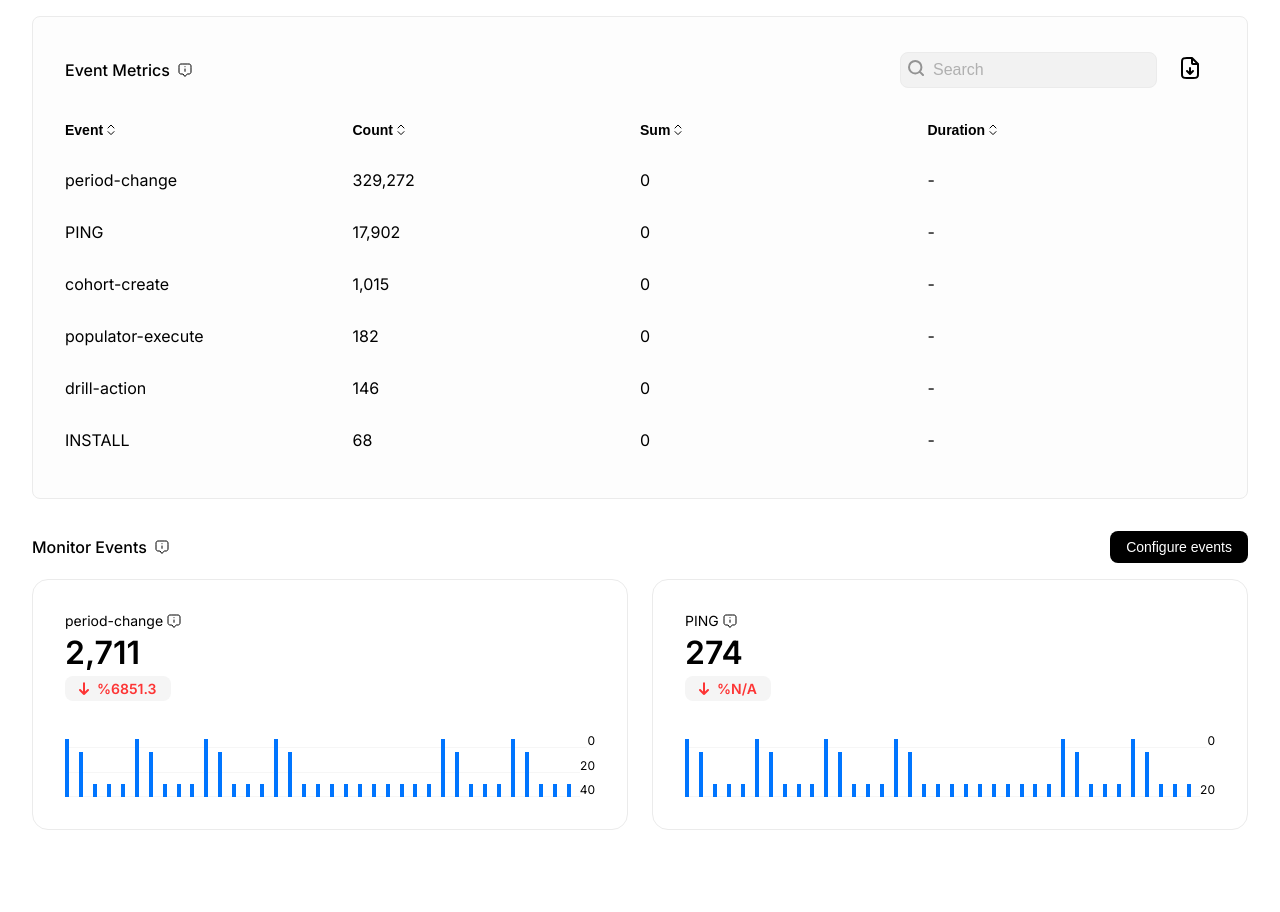
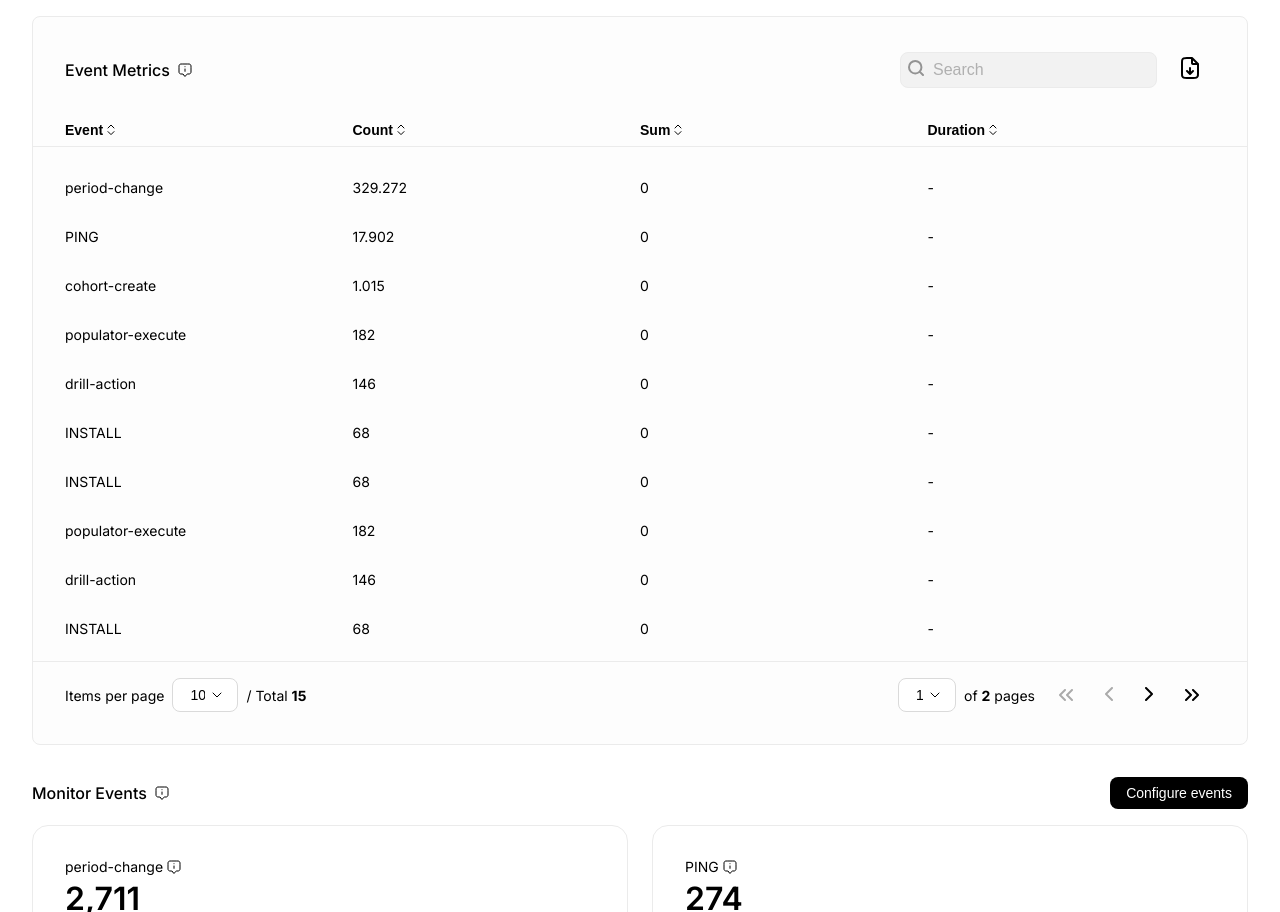
Before and after one commit to erdemuslu/events-overview, a React (Vite) app: page / in a window 1280 px wide. Shown: the part 640-1552 px from the top of the page. Built offline with nearby package versions, Linux system fonts and the light colour scheme.

Commit message:
feat(data-table): add responsive style

```diff
--- a/src/components/button/button.css
+++ b/src/components/button/button.css
@@ -22,3 +22,8 @@
 .button--ghost:hover {
   background-color: #F2F2F2;
 }
+
+.button[disabled] {
+  opacity: .32;
+  pointer-events: none;
+}
--- a/src/components/button/button.jsx
+++ b/src/components/button/button.jsx
@@ -1,10 +1,11 @@
 import "./button.css";
 
-const Button = ({ children, onClick, variant }) => {
+const Button = ({ children, onClick, variant, ...rest }) => {
   return (
     <button
       className={`button${variant ? ` button--${variant}` : ""}`}
       onClick={onClick}
+      {...rest}
     >
       {children}
     </button>
--- a/src/components/data-table/data-table.css
+++ b/src/components/data-table/data-table.css
@@ -1,3 +1,7 @@
+.data-table {
+  font-size: .875rem;
+}
+
 .data-table-action {
   display: flex;
   align-items: center;
@@ -47,7 +51,9 @@
 .data-table-header {
   display: grid;
   padding-inline: 2rem;
+  padding-bottom: .5rem;
   margin-bottom: 1rem;
+  border-bottom: 1px solid #EBEBEB;
 }
 
 .data-table-header button {
@@ -76,3 +82,80 @@
 .data-table-row:hover {
   background-color: #F2FAFF;
 }
+
+.data-table-footer {
+  display: flex;
+  align-items: center;
+  justify-content: space-between;
+  padding-inline: 2rem;
+  margin-top: .5rem;
+  padding-top: 1rem;
+  border-top: 1px solid #EBEBEB;
+}
+
+.data-table-footer-left, .data-table-footer-right {
+  display: inline-flex;
+  align-items: center;
+  gap: .5rem;
+}
+
+@media screen and (max-width: 940px) {
+  .data-table-top {
+    flex-direction: column;
+    justify-content: flex-start;
+    align-items: flex-start;
+    padding: 2rem 2rem 1rem 2rem;
+  }
+
+  .data-table-title {
+    margin-bottom: 1rem;
+  }
+
+  .data-table-header {
+    display: none;
+  }
+
+  .data-table-row {
+    display: flex;
+    flex-direction: column;
+    background-color: #EBEBEB;
+    border-radius: .5rem;
+    padding: 0 1rem;
+    margin: 1rem;
+  }
+
+  .data-table-row:hover {
+    background-color: #EBEBEB;
+  }
+
+  .data-table-row p {
+    display: flex;
+    flex-direction: column;
+    margin-block: 1rem;
+  }
+
+  .data-table-row p:before {
+    content: attr(data-label);
+    font-weight: 600;
+    margin-bottom: .25rem;
+  }
+
+  .data-table-footer {
+    flex-direction: column;
+    justify-content: flex-start;
+    align-items: center;
+    gap: 1rem;
+  }
+
+  .data-table-footer-right {
+    flex-wrap: wrap;
+    justify-content: center;
+  }
+
+  .data-table-navigation {
+    flex-grow: 1;
+    display: flex;
+    justify-content: space-between;
+    margin-top: 1rem;
+  }
+}
--- a/src/components/data-table/data-table.jsx
+++ b/src/components/data-table/data-table.jsx
@@ -1,9 +1,65 @@
+import { useMemo, useState } from "react";
+
 import "./data-table.css";
 
 import Button from "../button/button";
-import { DownloadIcon, InfoIcon, SearchIcon, SortingIcon } from "../icons";
+import Select from "../select/select";
+import {
+  DownloadIcon,
+  FirstIcon,
+  InfoIcon,
+  LastIcon,
+  NextIcon,
+  PrevIcon,
+  SearchIcon,
+  SortingIcon,
+} from "../icons";
 
 const DataTable = ({ header, data, title }) => {
+  const [searchValue, setSearchValue] = useState("");
+
+  const totalPage = Math.ceil(data.total / data.limit);
+
+  const onSearchChange = (e) => {
+    setSearchValue(e.target.value);
+  };
+
+  const targetData = useMemo(() => {
+    if (searchValue) {
+      return data?.data.filter((row) =>
+        Object.values(row).some((cell) =>
+          cell.toString().toLowerCase().includes(searchValue.toLowerCase())
+        )
+      );
+    }
+
+    return data?.data;
+  }, [data?.data, searchValue]);
+
+  const onDownload = () => {
+    const rows = [
+      targetData
+        .map((row) =>
+          Object.values(row)
+            .map((cell) => cell || "-")
+            .join(",")
+        )
+        .join("\n"),
+    ];
+
+    const csvContent = `data:text/csv;charset=utf-8,${header
+      .map((hItem) => hItem || "-")
+      .join(",")}\n${rows}`;
+
+    const encodedUri = encodeURI(csvContent);
+    const link = document.createElement("a");
+    link.setAttribute("href", encodedUri);
+    link.setAttribute("download", `events-metris-${data?.page}.csv`);
+    document.body.appendChild(link);
+
+    link.click();
+  };
+
   return (
     <div className="data-table">
       <div className="data-table-top">
@@ -14,9 +70,9 @@ const DataTable = ({ header, data, title }) => {
         <div className="data-table-action">
           <div className="data-table-search">
             <SearchIcon />
-            <input type="text" placeholder="Search" />
+            <input type="text" placeholder="Search" onChange={onSearchChange} />
           </div>
-          <Button variant="ghost">
+          <Button variant="ghost" onClick={onDownload}>
             <DownloadIcon />
           </Button>
         </div>
@@ -36,10 +92,9 @@ const DataTable = ({ header, data, title }) => {
           ))}
         </div>
       )}
-      {data &&
-        data?.data &&
-        data?.data?.length > 0 &&
-        data.data.map((row, index) => (
+      {targetData &&
+        targetData?.length > 0 &&
+        targetData.map((row, index) => (
           <div
             key={index}
             className="data-table-row"
@@ -49,13 +104,69 @@ const DataTable = ({ header, data, title }) => {
           >
             {Object.values(row).map((cell, index) => {
               return (
-                <p className="data-table-cell" key={index}>
+                <p
+                  data-label={header[index]}
+                  className="data-table-cell"
+                  key={index}
+                >
                   {cell || "-"}
                 </p>
               );
             })}
           </div>
         ))}
+      <div className="data-table-footer">
+        <div className="data-table-footer-left">
+          <p>Items per page</p>
+          <Select
+            options={[
+              {
+                label: "10",
+                value: "10",
+              },
+              {
+                label: "20",
+                value: "20",
+              },
+              {
+                label: "30",
+                value: "30",
+              },
+            ]}
+          />
+          <p>
+            {`/ Total `}
+            <b>{data?.total}</b>
+          </p>
+        </div>
+        <div className="data-table-footer-right">
+          <Select
+            options={new Array(totalPage).fill(0).map((_, index) => ({
+              label: index + 1,
+              value: index + 1,
+            }))}
+          />
+          <p>
+            {`of `}
+            <b>{totalPage}</b>
+            {` pages`}
+          </p>
+          <div className="data-table-navigation">
+            <Button disabled={data?.page === 1} variant="ghost">
+              <FirstIcon />
+            </Button>
+            <Button disabled={data?.page - 1 === 0} variant="ghost">
+              <PrevIcon />
+            </Button>
+            <Button disabled={data?.page + 1 > totalPage} variant="ghost">
+              <NextIcon />
+            </Button>
+            <Button disabled={data?.page === totalPage} variant="ghost">
+              <LastIcon />
+            </Button>
+          </div>
+        </div>
+      </div>
     </div>
   );
 };
--- /dev/null
+++ b/src/components/icons/first.jsx
@@ -0,0 +1,18 @@
+const FirstIcon = (props) => (
+  <svg
+    xmlns="http://www.w3.org/2000/svg"
+    width={14}
+    height={12}
+    fill="none"
+    {...props}
+  >
+    <path
+      stroke="#000"
+      strokeLinecap="round"
+      strokeLinejoin="round"
+      strokeWidth={2}
+      d="M13 11 8 6l5-5M6 11 1 6l5-5"
+    />
+  </svg>
+);
+export default FirstIcon;
--- a/src/components/icons/index.jsx
+++ b/src/components/icons/index.jsx
@@ -1,11 +1,15 @@
 export { default as ActivityIcon } from "./activity";
 export { default as ArrowDownIcon } from "./arrow-down";
 export { default as DownloadIcon } from "./download";
-export { default as UsersIcon } from "./users";
+export { default as FirstIcon } from "./first";
 export { default as IncreaseIcon } from "./increase";
 export { default as InfoIcon } from "./info";
+export { default as LastIcon } from "./last";
 export { default as LastUpdateIcon } from "./last-update";
+export { default as NextIcon } from "./next";
 export { default as PathIcon } from "./path";
+export { default as PrevIcon } from "./prev";
 export { default as SearchIcon } from "./search";
 export { default as SessionIcon } from "./session";
 export { default as SortingIcon } from "./sorting";
+export { default as UsersIcon } from "./users";
--- /dev/null
+++ b/src/components/icons/last.jsx
@@ -0,0 +1,18 @@
+const LastIcon = (props) => (
+  <svg
+    xmlns="http://www.w3.org/2000/svg"
+    width={14}
+    height={12}
+    fill="none"
+    {...props}
+  >
+    <path
+      stroke="#000"
+      strokeLinecap="round"
+      strokeLinejoin="round"
+      strokeWidth={2}
+      d="m1 11 5-5-5-5m7 10 5-5-5-5"
+    />
+  </svg>
+);
+export default LastIcon;
--- /dev/null
+++ b/src/components/icons/next.jsx
@@ -0,0 +1,18 @@
+const NextIcon = (props) => (
+  <svg
+    xmlns="http://www.w3.org/2000/svg"
+    width={8}
+    height={14}
+    fill="none"
+    {...props}
+  >
+    <path
+      stroke="#000"
+      strokeLinecap="round"
+      strokeLinejoin="round"
+      strokeWidth={2}
+      d="m1 13 6-6-6-6"
+    />
+  </svg>
+);
+export default NextIcon;
--- /dev/null
+++ b/src/components/icons/prev.jsx
@@ -0,0 +1,18 @@
+const PrevIcon = (props) => (
+  <svg
+    xmlns="http://www.w3.org/2000/svg"
+    width={8}
+    height={14}
+    fill="none"
+    {...props}
+  >
+    <path
+      stroke="#000"
+      strokeLinecap="round"
+      strokeLinejoin="round"
+      strokeWidth={2}
+      d="M7 13 1 7l6-6"
+    />
+  </svg>
+);
+export default PrevIcon;
--- a/src/constants/event-metrics.js
+++ b/src/constants/event-metrics.js
@@ -4,37 +4,61 @@ export const eventMetricsData = {
   data: [
     {
       event: "period-change",
-      count: "329,272",
+      count: 329.272,
       sum: "0",
       duration: "",
     },
     {
       event: "PING",
-      count: "17,902",
+      count: 17.902,
       sum: "0",
       duration: "",
     },
     {
       event: "cohort-create",
-      count: "1,015",
+      count: 1.015,
       sum: "0",
       duration: "",
     },
     {
       event: "populator-execute",
-      count: "182",
+      count: 182,
       sum: "0",
       duration: "",
     },
     {
       event: "drill-action",
-      count: "146",
+      count: 146,
       sum: "0",
       duration: "",
     },
     {
       event: "INSTALL",
-      count: "68",
+      count: 68,
+      sum: "0",
+      duration: "",
+    },
+    {
+      event: "INSTALL",
+      count: 68,
+      sum: "0",
+      duration: "",
+    },
+    {
+      event: "populator-execute",
+      count: 182,
+      sum: "0",
+      duration: "",
+    },
+    {
+      event: "drill-action",
+      count: 146,
+      sum: "0",
+      duration: "",
+    },
+    {
+      event: "INSTALL",
+      count: 68,
       sum: "0",
       duration: "",
     },
```
